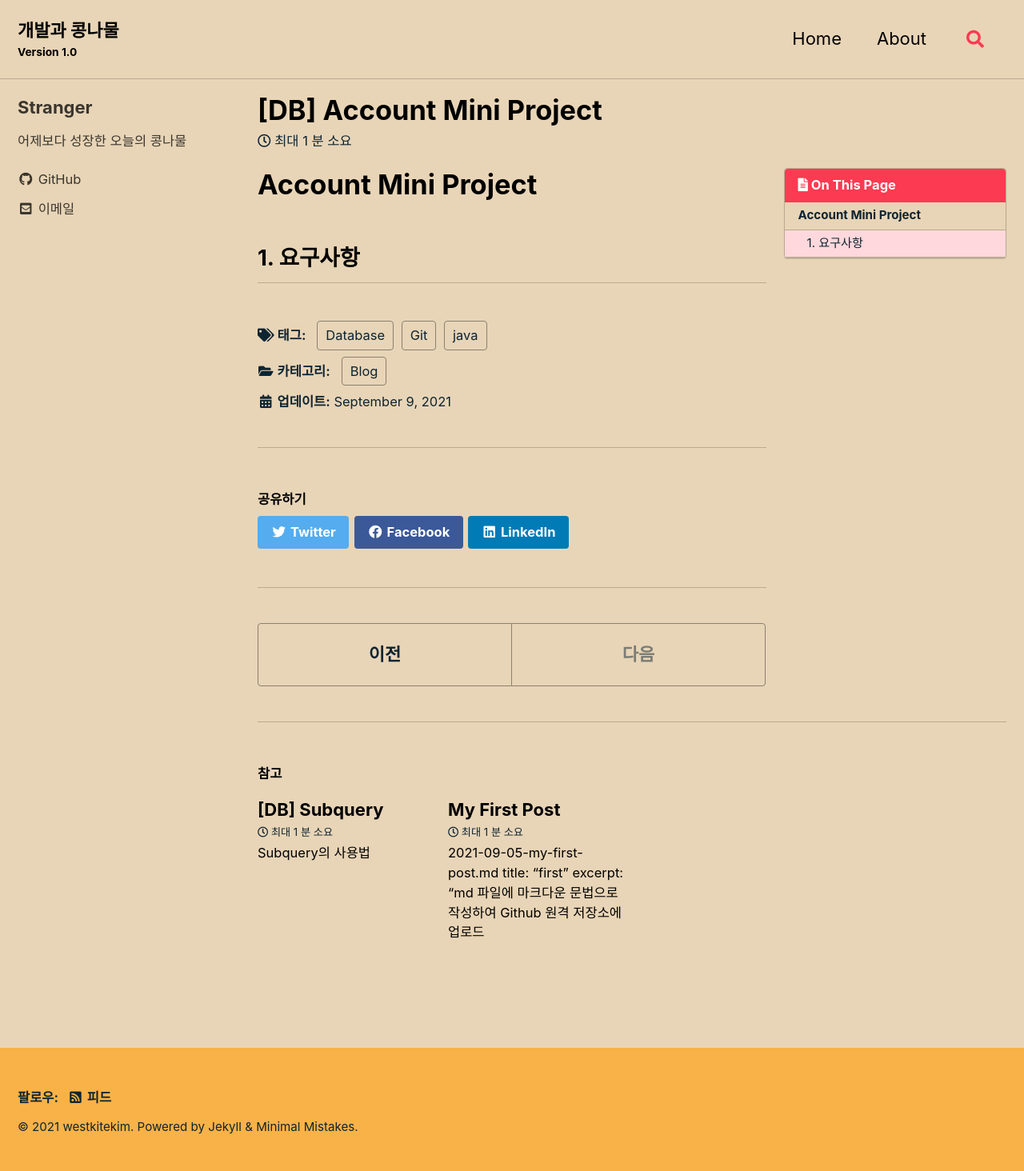
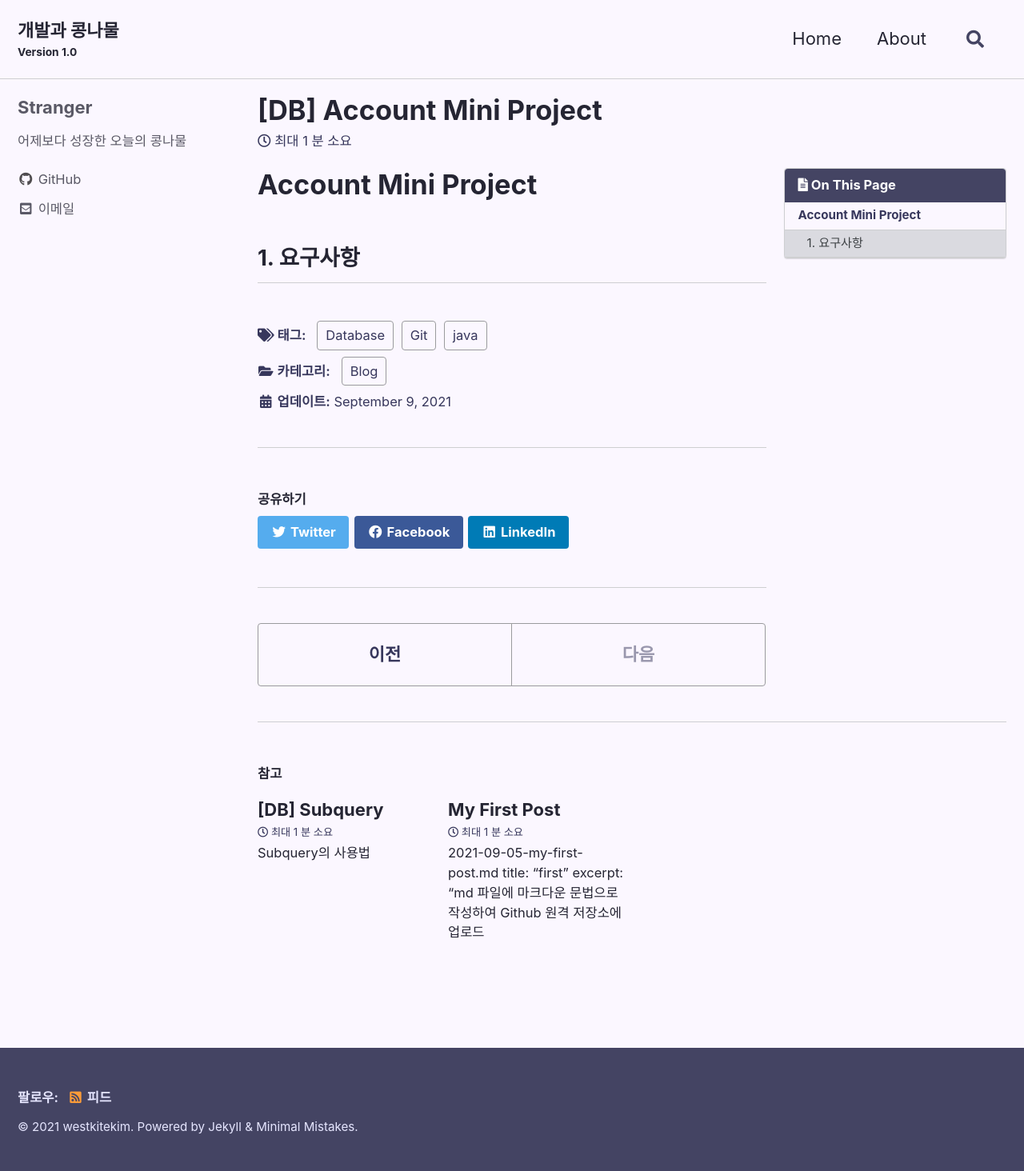
Before and after one commit to westkitekim/westkitekim.github.io, a Jekyll site: the page built from _posts/2021-09-09-[DB]-Account-Mini-Project.md, in a window 1280 px wide. Shown: the whole page at 80% size. Built offline with Jekyll 4.4.1, drawn with Linux system fonts in a browser that asks for light colours; cached includes are drawn as plain includes.

Commit message:
custom.scss & config

```diff
--- a/_config.yml
+++ b/_config.yml
@@ -12,7 +12,7 @@
 
 # theme                  : "minimal-mistakes-jekyll"
 # remote_theme           : "mmistakes/minimal-mistakes"
-minimal_mistakes_skin    : "sunrise" # "air", "aqua", "contrast", "dark", "dirt", "neon", "mint", "plum", "sunrise"
+minimal_mistakes_skin    : "custom" # "air", "aqua", "contrast", "dark", "dirt", "neon", "mint", "plum", "sunrise"
 
 # Site Settings
 locale                   : "ko-KR"
--- a/_sass/minimal-mistakes/skins/custom.scss
+++ b/_sass/minimal-mistakes/skins/custom.scss
@@ -3,19 +3,19 @@
    ========================================================================== */
 
 /* Colors */
-$background-color: #eeeeee !default;
-$text-color: #222831 !default;
-$muted-text-color: #393e46 !default;
-$primary-color: #0092ca !default;
+$background-color: #fbf7ff !default;
+$text-color: #252533 !default;
+$muted-text-color: #37375c !default;
+$primary-color: #444463 !default;
 $border-color: mix(#fff, #393e46, 75%) !default;
 $footer-background-color: $primary-color !default;
-$link-color: #393e46 !default;
+$link-color: #62497a !default;
 $masthead-link-color: $text-color !default;
 $masthead-link-color-hover: $text-color !default;
 $navicon-link-color-hover: mix(#fff, $text-color, 80%) !default;
 
 .page__footer {
-  color: #fff !important; // override
+  color: #e6e6ff !important; // override
 }
 
 .page__footer-follow .social-icons .svg-inline--fa {
```
